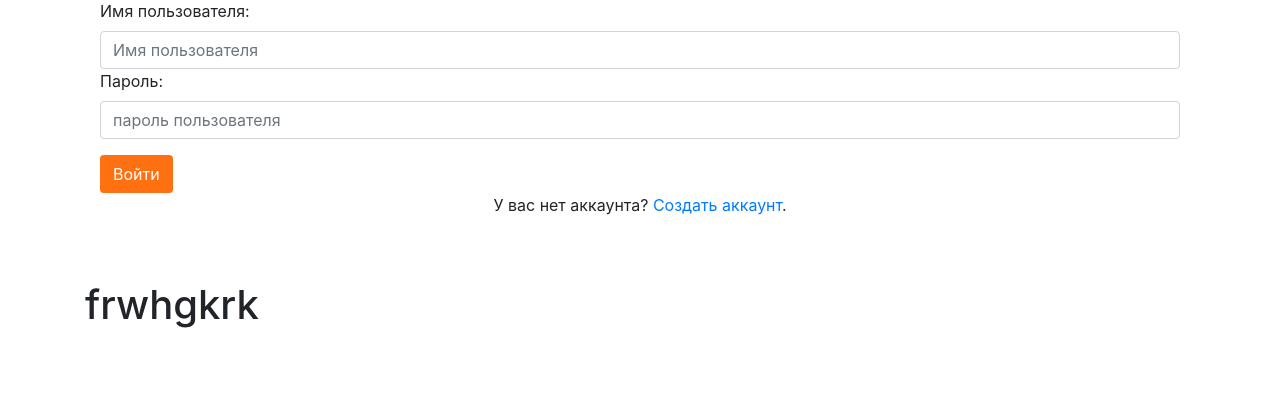
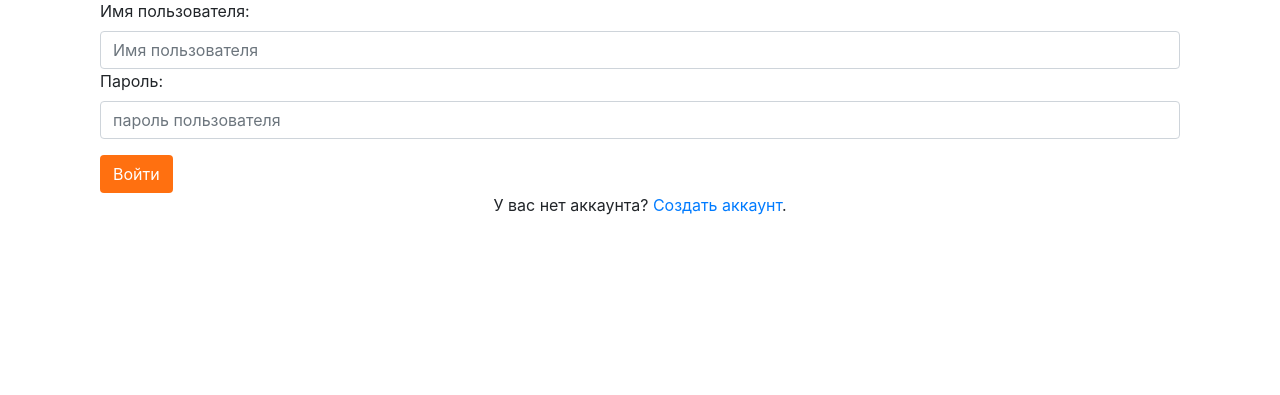
Before and after one commit to rubyazz/Pizza_delivery_django, a Django app: page /login in a window 1280 px wide. Shown: the part 166-561 px from the top of the page. Run offline with Django 4.2, Linux system fonts and the light colour scheme; some libraries are stand-ins or nearby versions.

Commit message:
template login done

```diff
--- a/templates/login.html
+++ b/templates/login.html
@@ -37,6 +37,6 @@
   <p class="text-center">У вас нет аккаунта? <a href="/register">Создать аккаунт</a>.</p>
 </div>
 
-<h1>frwhgkrk</h1>
+
 
 {% endblock %}
```
